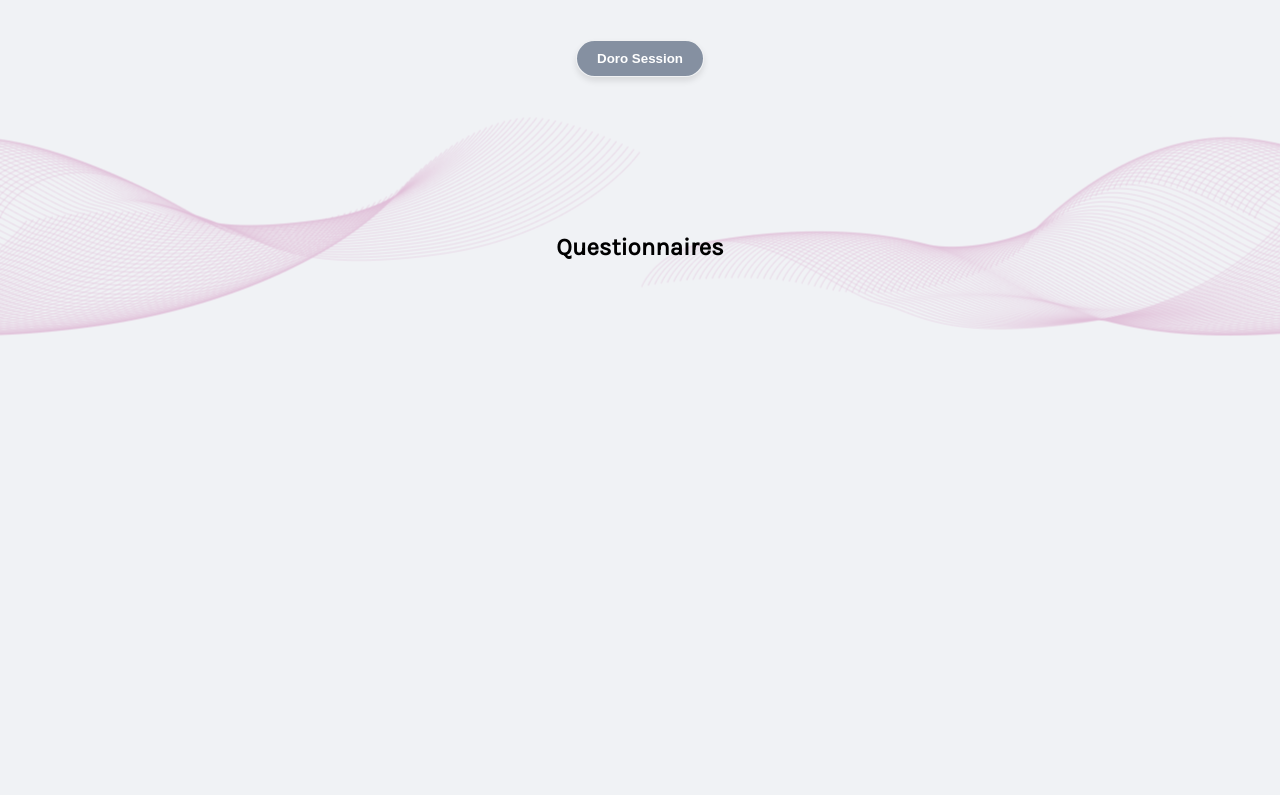
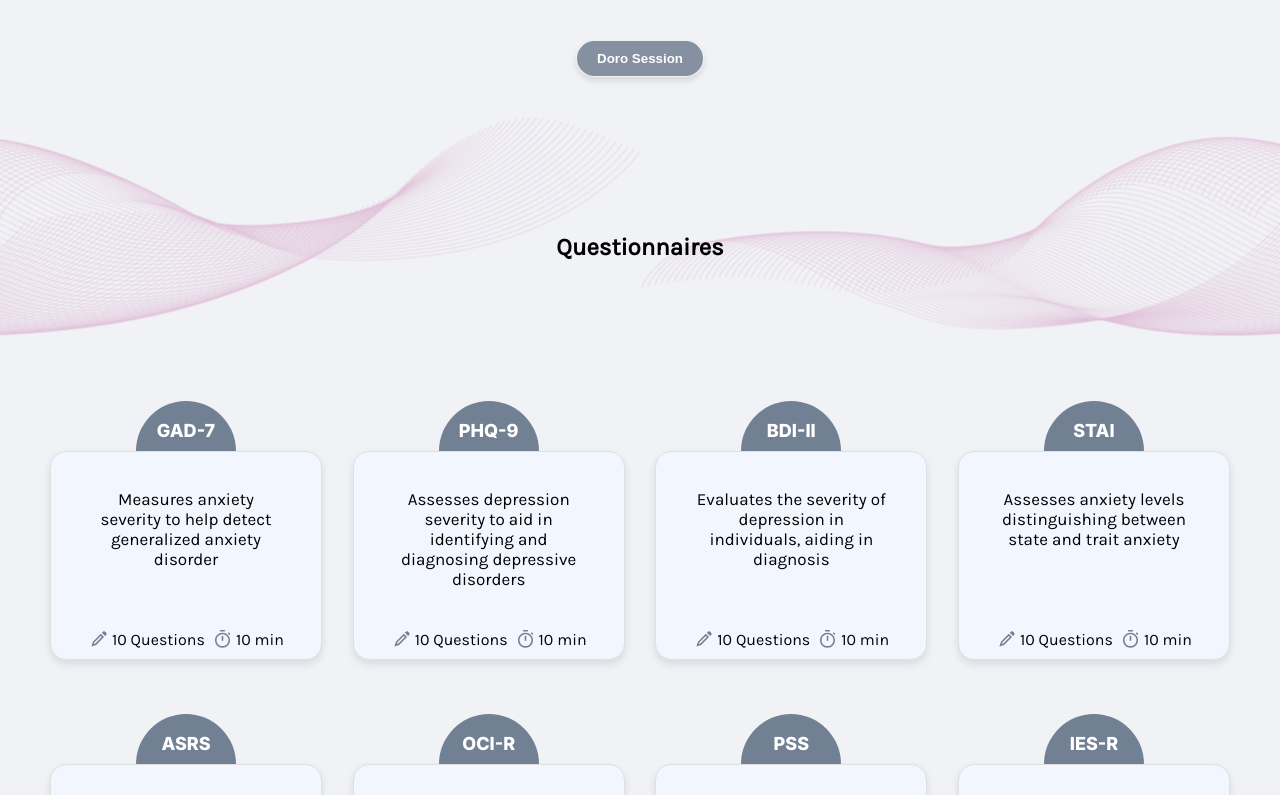
Before and after one commit to rastin1379/doro-frontend, a React (Create React App) app: page / in a window 1280 px wide. Shown: the part 1305-2100 px from the top of the page. Before the commit the page ends 1642 px from the top, so only its background shows below. Built offline with nearby package versions, Linux system fonts and the light colour scheme.

Commit message:
questionnaire cards

```diff
--- a/public/index.html
+++ b/public/index.html
@@ -16,6 +16,7 @@
     -->
     <link rel="manifest" href="%PUBLIC_URL%/manifest.json" />
     <link href="https://fonts.googleapis.com/css2?family=Karla&display=swap" rel="stylesheet">
+    <link href="https://fonts.googleapis.com/css2?family=Inter:wght@400;600;800&display=swap" rel="stylesheet">
     <!--
       Notice the use of %PUBLIC_URL% in the tags above.
       It will be replaced with the URL of the `public` folder during the build.
--- /dev/null
+++ b/src/components/DoroCard.js
@@ -0,0 +1,19 @@
+import React from 'react';
+import '../styles/DoroCard.css';
+import penImg from '../assets/icons/pen.svg'
+import clockImg from '../assets/icons/clock.svg'
+
+const DoroCard = ({ title, description, questions, time }) => {
+  return (
+    <div className="doro-card" style={{'--dynamic-title': `"${title}"`}}>
+      <h3>{title}</h3>
+      <p>{description}</p>
+      <div className="doro-info">
+        <span> <img src={penImg} alt="" className="info-icon" /> 10 Questions </span>
+        <span> <img src={clockImg} alt="" className="info-icon" /> 10 min</span>
+      </div>
+    </div>
+  );
+}
+
+export default DoroCard;
--- a/src/components/Features.js
+++ b/src/components/Features.js
@@ -38,7 +38,7 @@ function Features() {
         <div style={featureContainerStyles}>
             {features.map((feature, index) => (
                 <Paper key={index} style={{...featureBoxStyles, ...feature.style}} elevation={3}>
-                    <Typography variant="h6" gutterBottom>
+                    <Typography variant="h6" gutterBottom style={{fontWeight: 'bold'}}>
                         {feature.title}
                     </Typography>
                     <img src={feature.img} alt={feature.title} style={featureBoxImgStyles} />
--- a/src/components/Questionnaires.js
+++ b/src/components/Questionnaires.js
@@ -1,12 +1,33 @@
 import React from 'react';
-import { questionnaireHeaderStyles, headerStyles } from '../styles/QuestionnaireStyles';
+import { questionnaireHeaderStyles, headerStyles, doroContainerStyles } from '../styles/QuestionnaireStyles';
 import stylingImg from '../assets/curvesStyling.svg';
+import DoroCard from './DoroCard'
 
-const Questionnaires = () => (
-  <div style={questionnaireHeaderStyles}>
-    <img src={stylingImg}  alt="" />
-    <h2 style={headerStyles} elevation={2}>Questionnaires</h2>
-  </div>
-);
+const Questionnaires = () => {
+  const cardsData = [
+      { title: 'GAD-7', description: 'Measures anxiety severity to help detect generalized anxiety disorder', questions: '10 Questions', time: '10 min' },
+      { title: 'PHQ-9', description: 'Assesses depression severity to aid in identifying and diagnosing depressive disorders', questions: '10 Questions', time: '10 min' },
+      { title: 'BDI-II', description: 'Evaluates the severity of depression in individuals, aiding in diagnosis', questions: '10 Questions', time: '10 min' },
+      { title: 'STAI', description: 'Assesses anxiety levels distinguishing between state and trait anxiety', questions: '10 Questions', time: '10 min' },
+      { title: 'ASRS', description: 'Helps in identifying ADHD in adults with attention-related concerns', questions: '10 Questions', time: '10 min' },
+      { title: 'OCI-R', description: 'Measures symptoms of Obsessive-Compulsive Disorder for diagnosis aid', questions: '10 Questions', time: '10 min' },
+      { title: 'PSS', description: 'Evaluates perceived stress to understand coping with life demands', questions: '10 Questions', time: '10 min' },
+      { title: 'IES-R', description: 'Assesses subjective distress caused by traumatic events', questions: '10 Questions', time: '10 min' },
+  ];
+
+  return (
+    <div>
+      <div style={questionnaireHeaderStyles}>
+        <img src={stylingImg}  alt="" />
+        <h2 style={headerStyles} elevation={2}>Questionnaires</h2>
+      </div>
+      <div className="doro-container" style={doroContainerStyles}>
+          {cardsData.map((card, index) => (
+              <DoroCard key={index} title={card.title} description={card.description} questions={card.questions} time={card.time} />
+          ))}
+      </div>
+    </div>
+  );
+}
 
 export default Questionnaires;
--- /dev/null
+++ b/src/styles/DoroCard.css
@@ -0,0 +1,79 @@
+.doro-card {
+  position: relative;
+  border: 1px solid #e0e0e0;
+  border-radius: 16px;
+  padding: 60px 40px;
+  width: 190px;
+  box-shadow: 0 4px 8px rgba(0, 0, 0, 0.1);
+  margin: 10px;
+  text-align: center;
+  padding-top: 20px; /* Adjusted padding to accommodate the semicircle */
+  background-color: #F2F6FF;
+  margin-top: 7%;
+  display: flex;
+  flex-direction: column;
+  justify-content: space-between;
+}
+
+/* Semicircle styling on top */
+.doro-card::before {
+  content: var(--dynamic-title);
+  position: absolute;
+  top: -51px;
+  left: 50%;
+  transform: translateX(-50%);
+  width: 100px;
+  height: 50px;
+  border-radius: 50px 50px 0 0;
+  background-color: #728094;
+  display: flex;
+  align-items: flex-end;
+  justify-content: center;
+  border-bottom: none;
+  color: white;
+  font-family: 'Inter', sans-serif;
+  font-size: 18px;
+  font-weight: 800;
+  line-height: 40px;
+}
+
+.doro-card h3 {
+  display: none; /* We hide the original h3 as we're using the ::before pseudo-element for the semicircle */
+}
+
+.doro-card p {
+  font-size: 17px;
+  margin-bottom: 10px;
+}
+
+.doro-info {
+  position: absolute;
+  display: flex;
+  justify-content: space-between;
+  align-items: center;
+  margin-top: auto;
+  bottom: 10px;
+}
+
+.doro-info span {
+  display: flex;
+  align-items: center;     /* Vertically align everything in the middle */
+  margin: 0;               /* Remove default margin */
+  padding: 0;              /* Remove default padding */
+  top: 0;           /* Adjust this value to shift content downwards */
+}
+
+.info-icon {
+  margin-right: 5px;       /* Adds some spacing between the icon and the text */
+  width: 16px;             /* Adjust width if needed */
+  height: auto;
+  vertical-align: middle;  /* Ensure the image is vertically centered with respect to the line height */
+}
+
+.doro-info span > * {
+  line-height: 1;          /* Adjust line-height of all children of the span, so icon and text align well */
+}
+
+.doro-info span:first-child {
+  margin-right: 10px;  /* Adjust this value to your preference */
+}
--- a/src/styles/HeroSection.css
+++ b/src/styles/HeroSection.css
@@ -42,18 +42,29 @@
 
 @keyframes pulsate {
     0% {
-        box-shadow: 0 0 0 1px rgba(128, 128, 128, 1);
+        box-shadow: 0 0 0 1px #C9D4F8;
+    }
+    20% {
+        box-shadow: 0 0 0 4px #C9D4F8;
     }
     40% {
-        box-shadow: 0 0 0 8px rgba(128, 128, 128, 1);
+        box-shadow: 0 0 0 6px #C9D4F8;
     }
-    70% {
-        box-shadow: 0 0 0 10px rgba(128, 128, 128, 0.5);
+    60% {
+        box-shadow: 0 0 0 8px rgba(201, 212, 248, 0.6);
+    }
+    80% {
+        box-shadow: 0 0 0 10px rgba(201, 212, 248, 0.3);
+    }
+    90% {
+        box-shadow: 0 0 0 12px rgba(201, 212, 248, 0);
     }
     100% {
-        box-shadow: 0 0 0 12px rgba(128, 128, 128, 0);
+        box-shadow: 0 0 0 12px rgba(201, 212, 248, 0);
     }
 }
+
+
 
 .start-session-btn {
     position: absolute;
@@ -61,14 +72,15 @@
     left: 33%;
     transform: translateX(-50%);
     border: none;
-    background-color: #fff;
-    color: black;
+    background-color: #f2f6ff;
+    color: #728094;
     border-radius: 25px;
     cursor: pointer;
     padding: 10px 20px;
     border: 2px solid rgba(128, 128, 128, 1);
-    font-weight: bold;
-    animation: pulsate 1s infinite; /* This line adds the pulsating animation to the button */
+    font-weight: 600;
+    font-family: 'Inter', sans-serif;
+    animation: pulsate 1.5s ease-out infinite; /* This line adds the pulsating animation to the button */
 }
 
 
--- a/src/styles/QuestionnaireStyles.js
+++ b/src/styles/QuestionnaireStyles.js
@@ -1,20 +1,32 @@
 export const questionnaireHeaderStyles = {
   position: 'relative',
   width: '100%',
-  height: '200px', // Adjust this based on your needs
+  height: '200px',
   display: 'flex',
   alignItems: 'center',
   justifyContent: 'center',
+  marginBottom: '40px'
 };
 
 export const headerStyles = {
-  position: 'absolute',  // Set to absolute
-  top: '50%',            // Center vertically
-  left: '50%',           // Center horizontally
-  transform: 'translate(-50%, -50%)',  // Ensure it's perfectly centered
+  position: 'absolute',
+  top: '50%',
+  left: '50%',
+  transform: 'translate(-50%, -50%)',
   fontSize: '24px',
   fontWeight: 'bold',
-  color: 'black',        // Assuming the image is dark, so the text is white for visibility
+  color: 'black',
   textAlign: 'center',
-  zIndex: 2,             // Ensure it stays on top
+  zIndex: 2
 };
+
+// Styles for the card container:
+export const doroContainerStyles = {
+  display: 'flex',
+  flexWrap: 'wrap',
+  justifyContent: 'space-between', // Changed to space-between for equal spacing between cards
+  padding: '0 15px', // Small horizontal padding to prevent cards from touching the container's edges
+  gap: '10px',
+  maxWidth: '1200px',
+  margin: '0 auto'
+};
```
Also changed, not shown: src/assets/icons/clock.svg (added), src/assets/icons/pen.svg (added).
